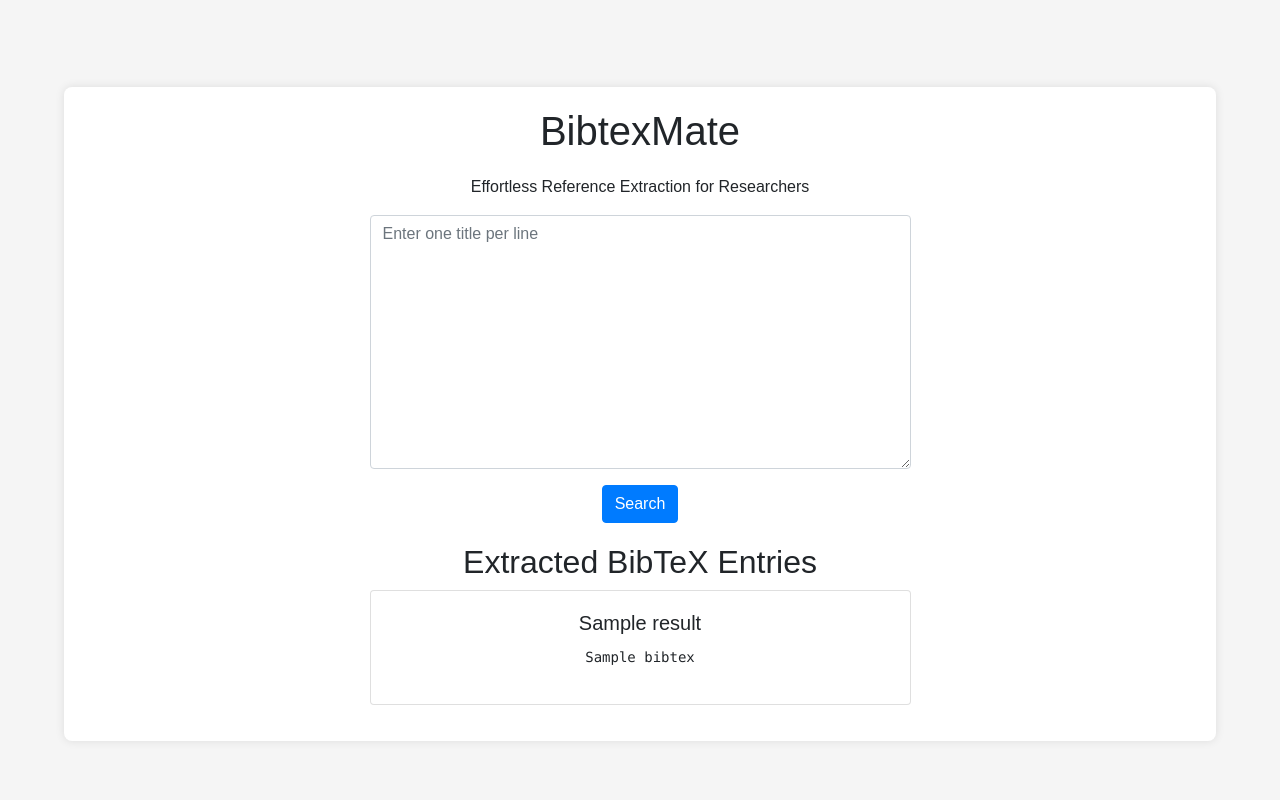
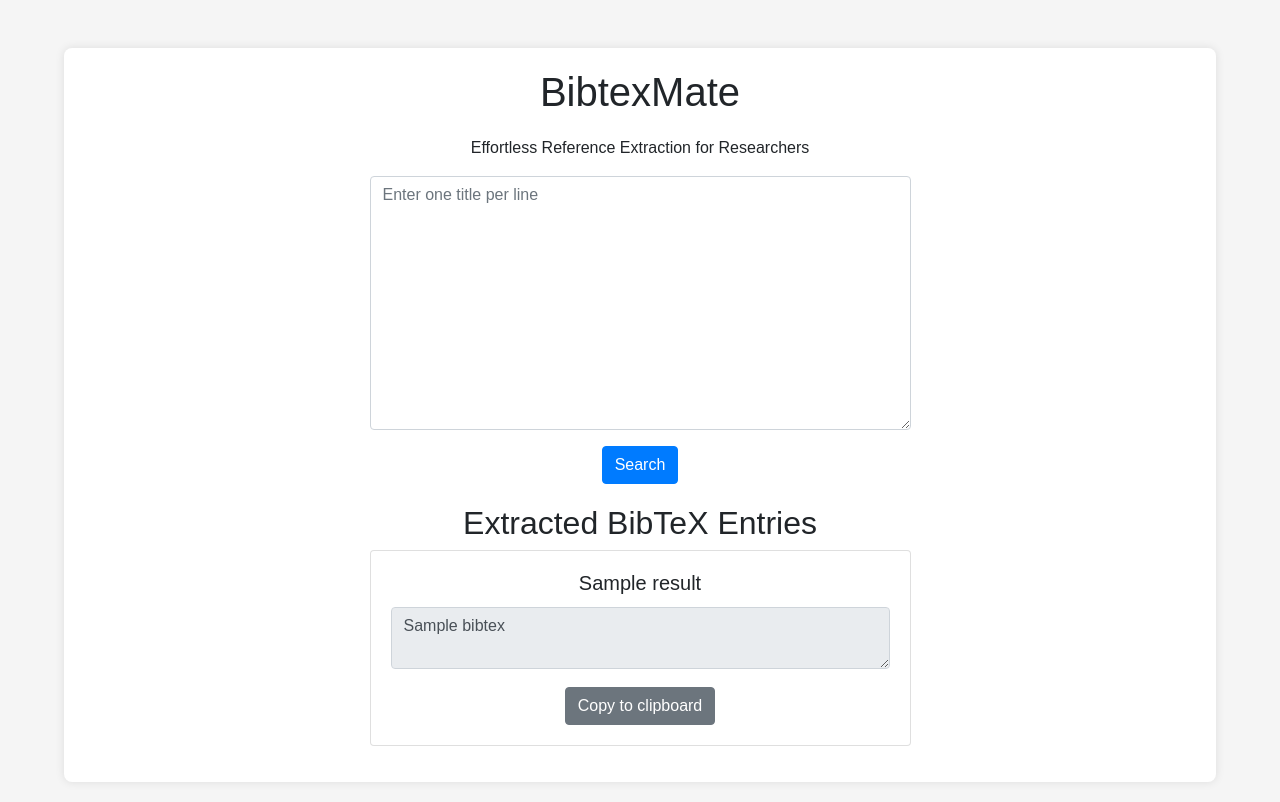
Before and after one commit to hjiang13/BibtexMate, a Flask app: template templates/index.html in a window 1280 px wide. Before the commit the page ends 747 px from the top, so only its background shows below. Run offline with Flask 2, Linux system fonts and the light colour scheme; the template is opened without the code that fills it: most values are stand-ins (such as "Sample title", 1, 10 or a date in 2020); some libraries are stand-ins or nearby versions.

Commit message:
copy option added

```diff
--- a/templates/index.html
+++ b/templates/index.html
@@ -6,6 +6,22 @@
     <title>BibtexMate</title>
     <link href="https://maxcdn.bootstrapcdn.com/bootstrap/4.5.2/css/bootstrap.min.css" rel="stylesheet">
     <link rel="stylesheet" href="{{ url_for('static', filename='style.css') }}">
+    <script>
+        function copyToClipboard(elementId) {
+            var copyText = document.getElementById(elementId);
+            copyText.select();
+            copyText.setSelectionRange(0, 99999); /* For mobile devices */
+            document.execCommand("copy");
+
+            var tooltip = document.getElementById(elementId + "-tooltip");
+            tooltip.innerHTML = "Copied!";
+        }
+
+        function resetTooltip(elementId) {
+            var tooltip = document.getElementById(elementId + "-tooltip");
+            tooltip.innerHTML = "Copy to clipboard";
+        }
+    </script>
 </head>
 <body>
     <div class="container mt-5">
@@ -27,7 +43,10 @@
                         <div class="card mb-3">
                             <div class="card-body">
                                 <h5 class="card-title">{{ title }}</h5>
-                                <pre>{{ bibtex }}</pre>
+                                <textarea id="bibtex-{{ loop.index }}" class="form-control" readonly>{{ bibtex }}</textarea>
+                                <button class="btn btn-secondary mt-2" onclick="copyToClipboard('bibtex-{{ loop.index }}')" onmouseout="resetTooltip('bibtex-{{ loop.index }}')">
+                                    <span class="tooltip-text" id="bibtex-{{ loop.index }}-tooltip">Copy to clipboard</span>
+                                </button>
                             </div>
                         </div>
                     {% endfor %}
```
